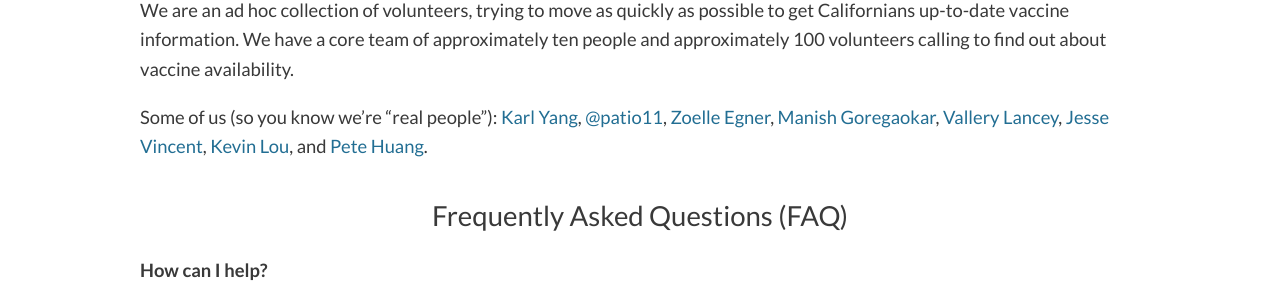
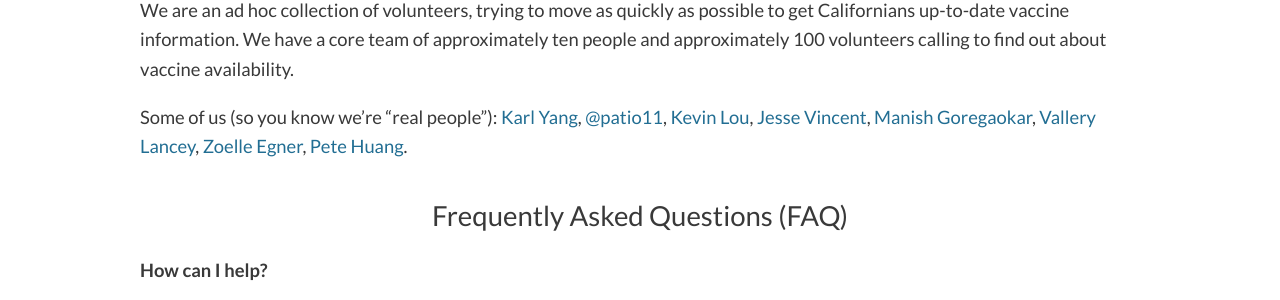
Before and after one commit to CAVaccineInventory/site, a Jekyll site: the page built from who-we-are.md, in a window 1280 px wide and 900 px high. Shown: the part 283-583 px from the top of the window. Built offline with Jekyll 4.4.1, drawn with Linux system fonts in a browser that asks for light colours; some of the changed lines change nothing that is shown.

Commit message:
Randomize the order of people in "who we are"
Context: https://discordapp.com/channels/799147121357881364/799197521540022292/800512620237946932

Adds some JS to who-we-are.md that shuffles the list of people and
dynamically inserts them into the page. Also keeps the old list inside
a <noscript> for people using the site without JS.

```diff
--- a/who-we-are.md
+++ b/who-we-are.md
@@ -5,7 +5,9 @@ permalink: /who-we-are
 ---
 We are an ad hoc collection of volunteers, trying to move as quickly as possible to get Californians up-to-date vaccine information. We have a core team of approximately ten people and approximately 100 volunteers calling to find out about vaccine availability.
 
-Some of us (so you know we're "real people"): [Karl Yang](https://twitter.com/chiefofstuffs), [@patio11](https://twitter.com/patio11), [Zoelle Egner](https://twitter.com/zoelle), [Manish Goregaokar](https://twitter.com/manishearth), [Vallery Lancey](https://twitter.com/vllry), [Jesse Vincent](https://twitter.com/obra), [Kevin Lou](https://twitter.com/kevinbryantlou), and [Pete Huang](https://twitter.com/nonmayorpete).
+Some of us (so you know we're "real people"): <span id="people-list"></span>
+<!-- If you change this list, change the list in JS at the bottom too! -->
+<noscript>[Karl Yang](https://twitter.com/chiefofstuffs), [@patio11](https://twitter.com/patio11), [Zoelle Egner](https://twitter.com/zoelle), [Manish Goregaokar](https://twitter.com/manishearth), [Vallery Lancey](https://twitter.com/vllry), [Jesse Vincent](https://twitter.com/obra), [Kevin Lou](https://twitter.com/kevinbryantlou), and [Pete Huang](https://twitter.com/nonmayorpete).</noscript>
 
 <a name="faq" />
 
@@ -42,3 +44,66 @@ By asking that question and publishing the answer, we can save their phone bandw
 We publish only what the vaccine site told us when we called. The situation is complex, supplies may vary throughout the day, and not everyone at the site might have up-to-the-minute information as to what their policies actually are.
 
 We're doing our best, but can't make any guarantees.
+
+<script>
+const people = [
+  {
+    name: "Karl Yang",
+    link: "https://twitter.com/chiefofstuffs",
+  },
+  {
+    name: "@patio11",
+    link: "https://twitter.com/patio11",
+  },
+  {
+    name: "Zoelle Egner",
+    link: "https://twitter.com/zoelle",
+  },
+  {
+    name: "Manish Goregaokar",
+    link: "https://twitter.com/manishearth",
+  },
+  {
+    name: "Vallery Lancey",
+    link: "https://twitter.com/vllry",
+  },
+  {
+    name: "Jesse Vincent",
+    link: "https://twitter.com/obra",
+  },
+  {
+    name: "Kevin Lou",
+    link: "https://twitter.com/kevinbryantlou",
+  },
+  {
+    name: "Pete Huang",
+    link: "https://twitter.com/nonmayorpete",
+  },
+];
+// From https://stackoverflow.com/a/12646864
+function shuffleArray(array) {
+  for (let i = array.length - 1; i > 0; i--) {
+    const j = Math.floor(Math.random() * (i + 1));
+    [array[i], array[j]] = [array[j], array[i]];
+  }
+}
+
+const peopleElem = document.querySelector("#people-list");
+shuffleArray(people);
+
+for (let i = 0; i < people.length; ++i) {
+  const person = people[i];
+  const personElem = document.createElement("a");
+  personElem.href = person.link;
+
+  const nameNode = document.createTextNode(person.name);
+  personElem.appendChild(nameNode);
+
+  const separatorNode = document.createTextNode(
+    i == people.length - 1 ? "." : ", "
+  );
+
+  peopleElem.insertBefore(personElem, null);
+  peopleElem.insertBefore(separatorNode, null);
+}
+</script>
```
